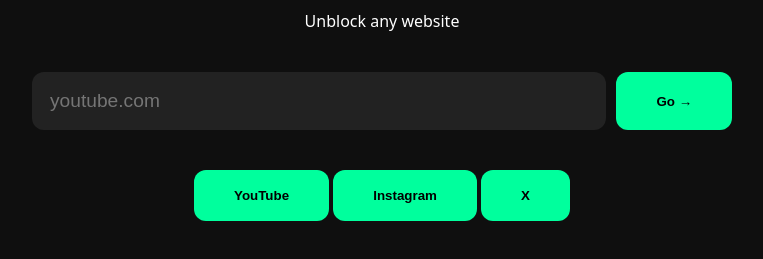
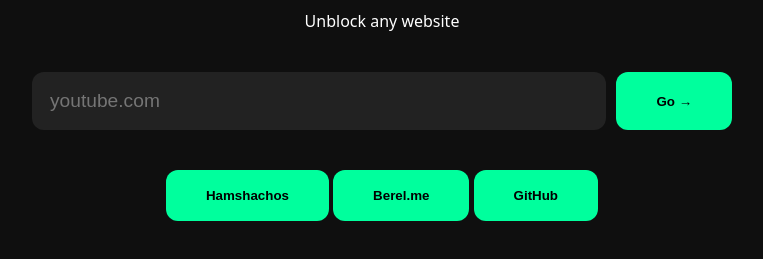
Before and after one commit to mancamdetroit-coder/proxy2, a website: page public/proxy/index.html in a window 1280 px wide. Shown: the part 227-486 px from the top of the page, without its empty margins (258-1021 px from the left). Drawn offline with Linux system fonts and the light colour scheme.

Commit message:
Update proxy buttons to include new sites

```diff
--- a/public/proxy/index.html
+++ b/public/proxy/index.html
@@ -21,9 +21,9 @@
   </form>
 
   <div style="margin-top:40px;">
-    <button onclick="location.href='/proxy/youtube.com'">YouTube</button>
-    <button onclick="location.href='/proxy/instagram.com'">Instagram</button>
-    <button onclick="location.href='/proxy/twitter.com'">X</button>
+    <button onclick="location.href='/proxy/hamshachos.dev'">Hamshachos</button>
+    <button onclick="location.href='/proxy/berel.me'">Berel.me</button>
+    <button onclick="location.href='/proxy/github.com'">GitHub</button>
   </div>
 </body>
 </html>
```
